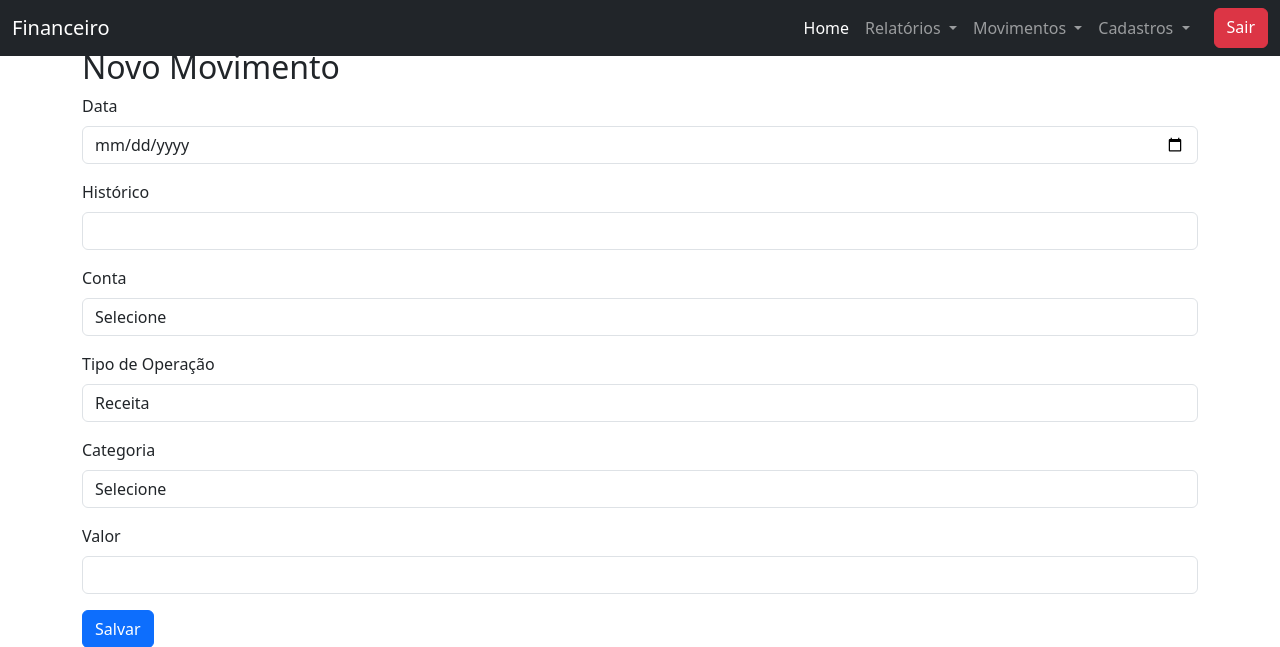
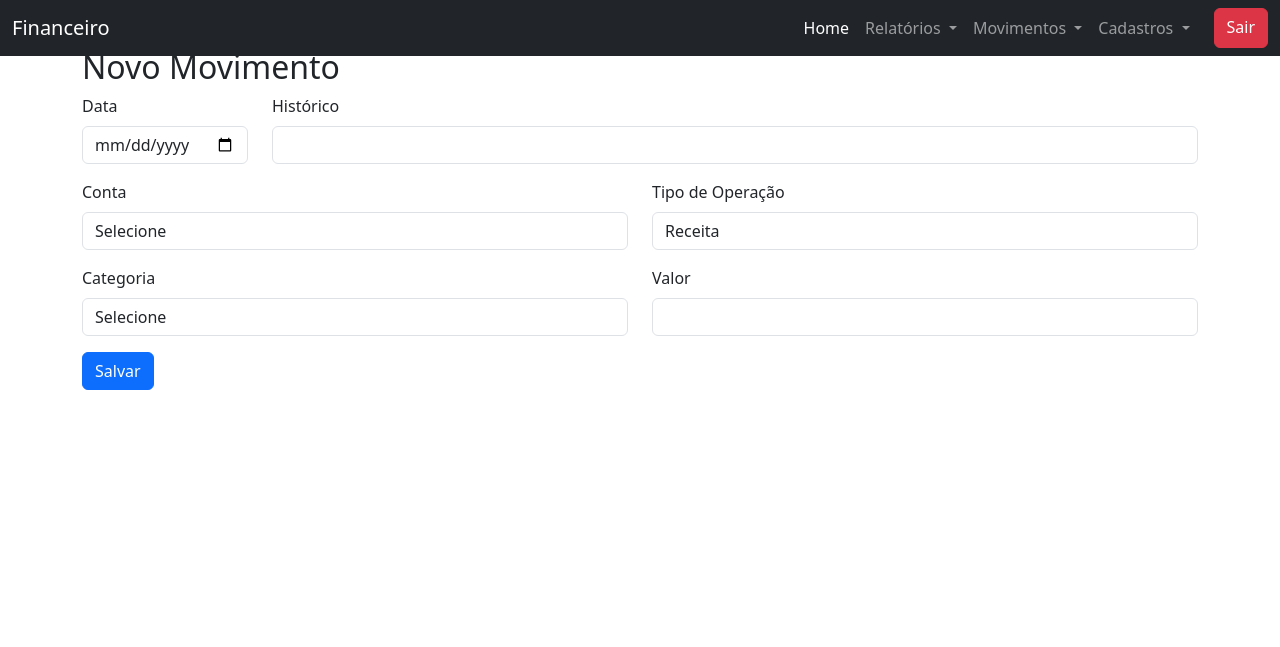
Before and after one commit to sandrolor/mineco-finance-ci4, a CodeIgniter 4 app: the page made by app/Views/movimento/edit.php in a window 1280 px wide. Shown: the top 647 px of the page. Run offline with PHP 8.4 and a stand-in for CodeIgniter, Linux system fonts and the light colour scheme; the template is opened without the code that fills it, so the values that code supplies are empty; some libraries are stand-ins or nearby versions.

Commit message:
COLUNAS MOV

```diff
--- a/app/Views/movimento/edit.php
+++ b/app/Views/movimento/edit.php
@@ -7,16 +7,24 @@
     <form action="<?= isset($movimento) ? site_url('movimento/update/' . $movimento['id']) : site_url('movimento/store') ?>" method="post">
         <?= csrf_field() ?>
 
+        <div class="row">
+            <div class="col-2">
                 <div class="mb-3">
                     <label for="data_mov" class="form-label">Data</label>
                     <input type="date" id="data_mov" name="data_mov" class="form-control" value="<?= isset($movimento) ? esc($movimento['data_mov']) : '' ?>" required>
                 </div>
+            </div>
 
+            <div class="col-10">
                 <div class="mb-3">
                     <label for="historico" class="form-label">Histórico</label>
                     <input type="text" id="historico" name="historico" class="form-control" maxlength="255" value="<?= isset($movimento) ? esc($movimento['historico']) : '' ?>" required>
                 </div>
+            </div>
+        </div>
 
+        <div class="row">
+            <div class="col-6">
                 <div class="mb-3">
                     <label for="conta_id" class="form-label">Conta</label>
                     <select id="conta_id" name="conta_id" class="form-control" required>
@@ -28,7 +36,9 @@
                         <?php endforeach; ?>
                     </select>
                 </div>
+            </div>
 
+            <div class="col-6">
                 <div class="mb-3">
                     <label for="tipo" class="form-label">Tipo de Operação</label>
                     <select id="tipo" name="tipo" class="form-control" required>
@@ -37,7 +47,11 @@
                         <!-- <option value="Transferência" <?= isset($movimento) && $movimento['tipo'] == 'Transferência' ? 'selected' : '' ?>>Transferência</option> -->
                     </select>
                 </div>
+            </div>
+        </div>
 
+        <div class="row">
+            <div class="col-6">
                 <div class="mb-3">
                     <label for="categoria_id" class="form-label">Categoria</label>
                     <select id="categoria_id" name="categoria_id" class="form-control">
@@ -49,10 +63,14 @@
                         <?php endforeach; ?>
                     </select>
                 </div>
+            </div>
 
+            <div class="col-6">
                 <div class="mb-3">
                     <label for="valor" class="form-label">Valor</label>
                     <input type="number" id="valor" name="valor" step="0.01" class="form-control" value="<?= isset($movimento) ? esc($movimento['valor']) : '' ?>" required>
+                </div>
+            </div>
         </div>
 
         <button type="submit" class="btn btn-primary"><?= isset($movimento) ? 'Atualizar' : 'Salvar' ?></button>
```
Also changed, not shown: app/Views/movimento/create.php (+18 -1 lines). Lines whose indentation alone changed are shown as unchanged.
